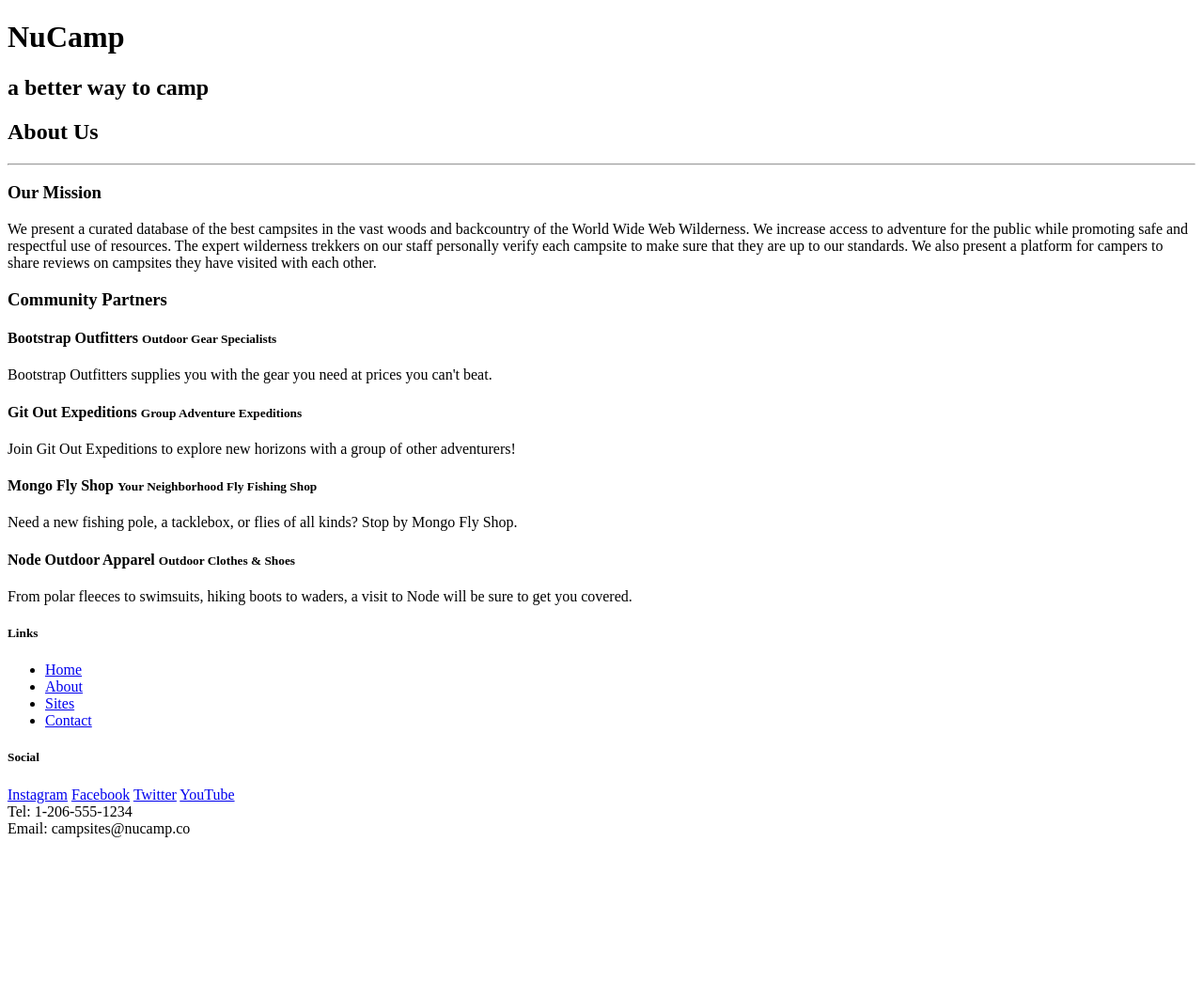
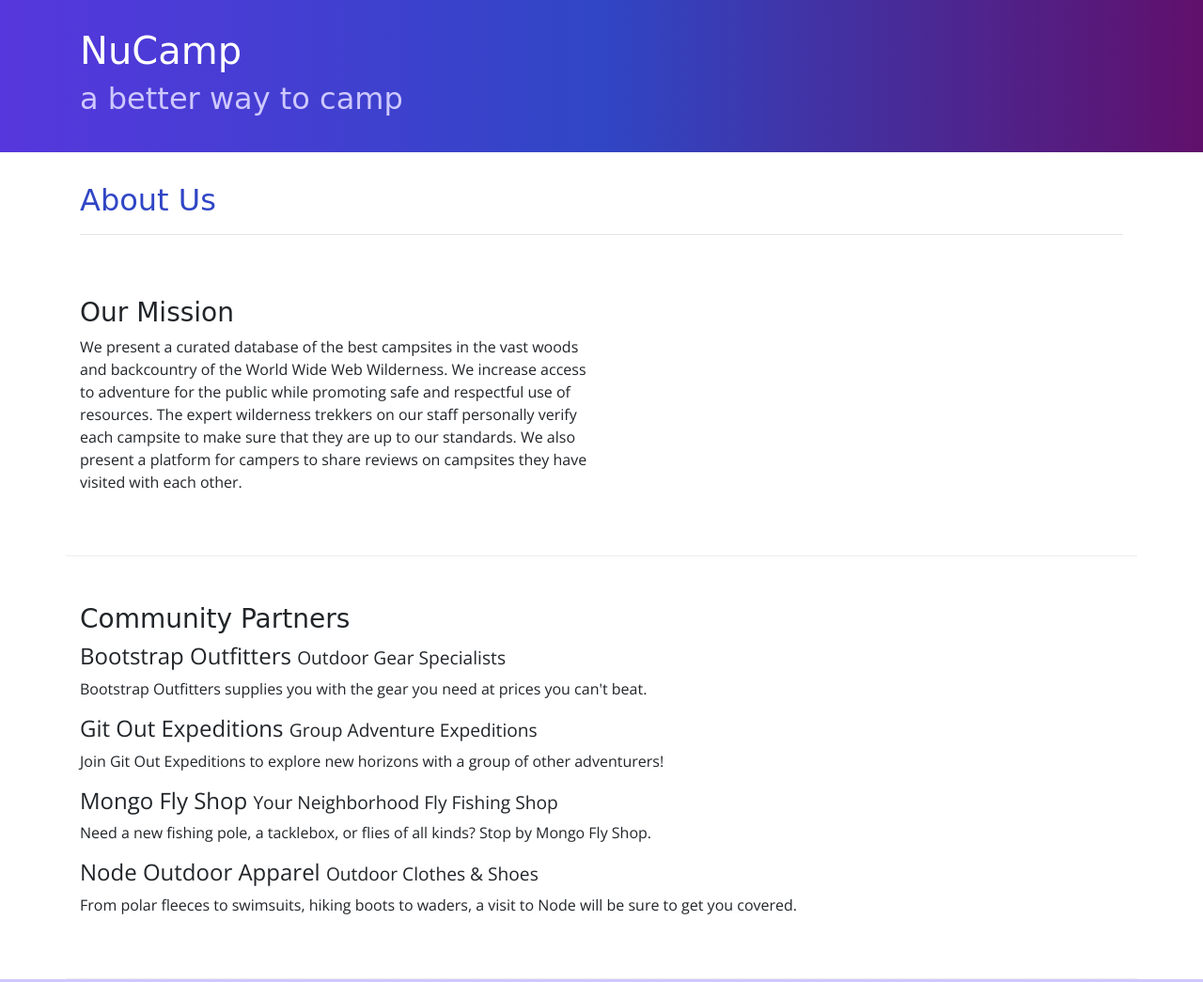
Before and after one commit to hmajor/nucampsite, a website: page aboutus.html in a window 1280 px wide. Shown: the top 1045 px of the page at 94% size. Before the commit the page ends 899 px from the top, so only its background shows below. Drawn offline with nearby package versions, Linux system fonts and the light colour scheme.

Commit message:
update aboutus modified

```diff
--- a/aboutus.html
+++ b/aboutus.html
@@ -5,6 +5,9 @@
     <!-- Required meta tags always come first -->
     <meta charset="utf-8" />
     <meta name="viewport" content="width=device-width, initial-scale=1" />
+    <link rel="stylesheet" href="node_modules/bootstrap/dist/css/bootstrap.min.css" />
+    <link rel="stylesheet" href="https://fonts.googleapis.com/css?family=Lobster|Open+Sans" />
+    <link rel="stylesheet" href="css/styles.css" />
 
     <title>NuCamp: A Better Way To Camp</title>
 </head>
@@ -25,29 +28,49 @@
     <div>
         <div>
             <div>
+                <div class="container">
+                    <div class="row">
+                        <div class="col">
                             <h2>About Us</h2>
                             <hr />
+
+                        </div>
+                    </div>
+                </div>
+            </div>
+        </div>
+
+        <div>
+            <div class="container">
+                <div class="row row-content">
+                    <div class=" col col-sm-6 col-xl-6">
+                        <h3>Our Mission</h3>
+                        <p>We present a curated database of the best campsites in the vast woods and backcountry of the World Wide Web Wilderness. We increase access to adventure for the public while promoting safe and respectful use of resources. The expert wilderness trekkers on our staff personally verify each campsite to make sure that they are up to our standards. We also present a platform for campers to share reviews on campsites they have visited with each other.</p>
+
+                    </div>
+                </div>
             </div>
         </div>
 
         <div>
             <div>
-                <h3>Our Mission</h3>
-                <p>We present a curated database of the best campsites in the vast woods and backcountry of the World Wide Web Wilderness. We increase access to adventure for the public while promoting safe and respectful use of resources. The expert wilderness trekkers on our staff personally verify each campsite to make sure that they are up to our standards. We also present a platform for campers to share reviews on campsites they have visited with each other.</p>
-            </div>
-        </div>
-
-        <div>
-            <div>
+                <div class="container">
+                    <div class="row row-content">
+                        <div class="col-12">
                             <h3>Community Partners</h3>
                             <h4>Bootstrap Outfitters <small>Outdoor Gear Specialists</small></h4>
-                <p>Bootstrap Outfitters supplies you with the gear you need at prices you can't beat.</p>
+                            <p d-none d-xs-block >Bootstrap Outfitters supplies you with the gear you need at prices you can't beat.</p>
                             <h4>Git Out Expeditions <small>Group Adventure Expeditions</small></h4>
                             <p>Join Git Out Expeditions to explore new horizons with a group of other adventurers!</p>
                             <h4>Mongo Fly Shop <small>Your Neighborhood Fly Fishing Shop</small></h4>
                             <p>Need a new fishing pole, a tacklebox, or flies of all kinds? Stop by Mongo Fly Shop.</p>
                             <h4>Node Outdoor Apparel <small>Outdoor Clothes & Shoes</small></h4>
                             <p>From polar fleeces to swimsuits, hiking boots to waders, a visit to Node will be sure to get you covered.</p>
+
+                        </div>
+
+                    </div>
+                </div>
             </div>
         </div>
     </div>
@@ -78,7 +101,9 @@
            </div>
         </div>
     </footer>
-
+    <script src="node_modules/jquery/dist/jquery.slim.min.js"></script>
+    <script src="node_modules/popper.js/dist/umd/popper.min.js"></script>
+    <script src="node_modules/bootstrap/dist/js/bootstrap.min.js"></script>
 </body>
 
 </html>
```
Lines whose indentation alone changed are shown as unchanged.
